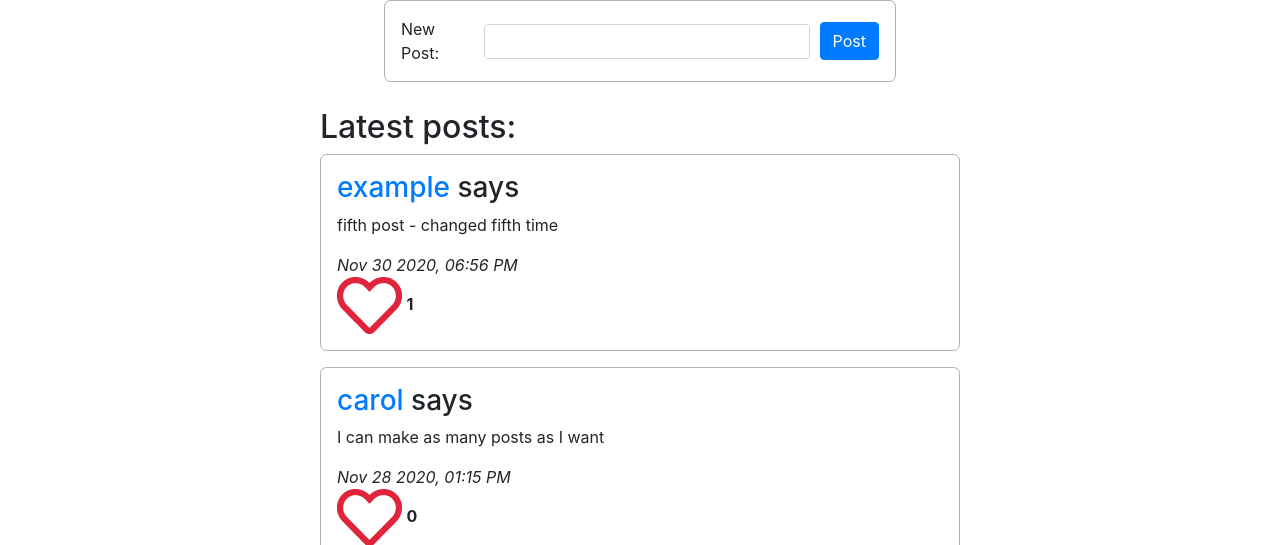
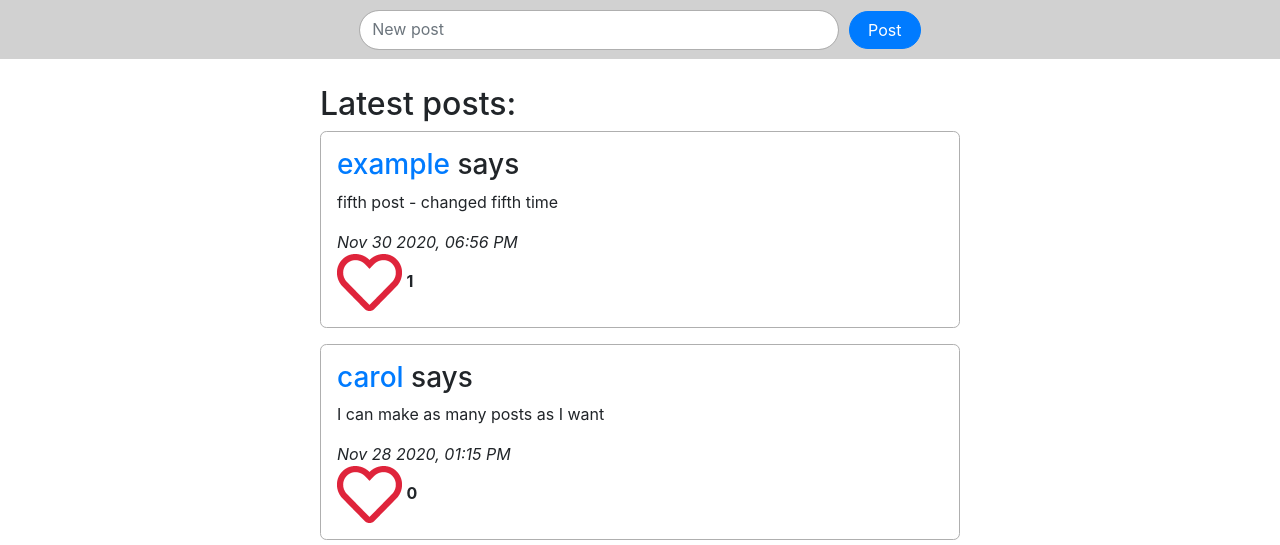
Before and after one commit to Matheus-IT/network, a Django app: page / in a window 1280 px wide. Shown: the part 56-601 px from the top of the page. Run offline with Django 3.2, Linux system fonts and the light colour scheme; a user stored in the database is signed in; data comes from the database, SQL or seed files in the repository; both versions use the stored data as it was after the commit; some libraries are stand-ins or nearby versions.

Commit message:
Design tweaks on index page

```diff
--- a/network/forms.py
+++ b/network/forms.py
@@ -6,7 +6,8 @@ class NewPostForm(forms.Form):
             'id': 'newPost',
             'class': 'form-control',
             'cols': 20,
-            'rows': 4
+            'rows': 4,
+            'placeholder': 'New post'
         }),
-        label='New Post'
+        label=''
     )
--- a/network/static/network/styles/js/indexForStyles.js
+++ b/network/static/network/styles/js/indexForStyles.js
@@ -1,15 +1,16 @@
 document.addEventListener('DOMContentLoaded', function() {
 	const newPost = document.querySelector('#newPost');
-	const newPostLabel = document.querySelector('.newPostArea label');
 	const postButton = document.querySelector('#submitNewPost');
 
+	const borderRadiusBefore = newPost.style.borderRadius;
+
 	newPost.addEventListener('focus', function() {
-		newPostLabel.style.display = 'none';
 		postButton.style.alignSelf = 'flex-end';
+		newPost.style.borderRadius = '0.4em';
 	});
 
 	newPost.addEventListener('focusout', function() {
 		postButton.style.alignSelf = 'center';
-		newPostLabel.style.display = 'block';
+		newPost.style.borderRadius = borderRadiusBefore;
 	});
 });
--- a/network/static/network/styles/sass/_globals.scss
+++ b/network/static/network/styles/sass/_globals.scss
@@ -10,6 +10,7 @@ html {
 
 // COLORS
 $gray: rgb(175, 175, 175);
+$light_gray: rgb(209, 209, 209);
 
 // ANIMATIONS
 $flutteredAnimation: cubic-bezier(.68,-0.55,.27,1.55);
--- a/network/static/network/styles/sass/_indexView.scss
+++ b/network/static/network/styles/sass/_indexView.scss
@@ -1,33 +1,36 @@
-.newPostArea {
+.newPostForm {
 	display: flex;
-	justify-content: space-between;
+	justify-content: center;
 	align-items: center;
 
-	width: 40%;
+	width: 100%;
 	min-height: 55px;
-	margin: auto;
 	margin-bottom: 1.6em;
-	padding: 1em;
+	padding: 0.6em;
 
-	border-radius: 0.4em;
-	border: 0.075em solid $gray;
-
-	label {
-		margin: 0;
-		min-width: 4.6em;
-		transition: all 250ms $flutteredAnimation;
-	}
+	background-color: $light_gray;
 
 	#newPost {
-		margin: 0 0.6em;
-		width: 85%;
-		height: 2.1875em;
+		margin-right: 0.6em;
+		width: 30em;
+		height: 2.5em;
 		resize: none;
 
-		transition: height 250ms $flutteredAnimation;
+		border-radius: 3.125em;
+		border: 0.075em solid $gray;
+
+		transition: all 250ms $flutteredAnimation;
 
 		&:focus {
 			height: 9.375em;
+			width: 34em;
 		}
 	}
+
+	#submitNewPost {
+		width: 4.5em;
+		border-radius: 3.125em;
+
+		transition: all 250ms ease-in-out;
+	}
 }
--- a/network/static/network/styles/styles.css
+++ b/network/static/network/styles/styles.css
@@ -8,32 +8,33 @@ html {
   box-sizing: border-box;
 }
 
-.newPostArea {
+.newPostForm {
   display: flex;
-  justify-content: space-between;
+  justify-content: center;
   align-items: center;
-  width: 40%;
+  width: 100%;
   min-height: 55px;
-  margin: auto;
   margin-bottom: 1.6em;
-  padding: 1em;
-  border-radius: 0.4em;
+  padding: 0.6em;
+  background-color: #d1d1d1;
+}
+.newPostForm #newPost {
+  margin-right: 0.6em;
+  width: 30em;
+  height: 2.5em;
+  resize: none;
+  border-radius: 3.125em;
   border: 0.075em solid #afafaf;
-}
-.newPostArea label {
-  margin: 0;
-  min-width: 4.6em;
   transition: all 250ms cubic-bezier(0.68, -0.55, 0.27, 1.55);
 }
-.newPostArea #newPost {
-  margin: 0 0.6em;
-  width: 85%;
-  height: 2.1875em;
-  resize: none;
-  transition: height 250ms cubic-bezier(0.68, -0.55, 0.27, 1.55);
+.newPostForm #newPost:focus {
+  height: 9.375em;
+  width: 34em;
 }
-.newPostArea #newPost:focus {
-  height: 9.375em;
+.newPostForm #submitNewPost {
+  width: 4.5em;
+  border-radius: 3.125em;
+  transition: all 250ms ease-in-out;
 }
 
 .profileContainer {
--- a/network/templates/network/index.html
+++ b/network/templates/network/index.html
@@ -21,12 +21,12 @@
 
 {% block body %}
     {% if user.is_authenticated %}
-        <form action="{% url 'index' %}" method="POST" class="newPostArea">
+        <form action="{% url 'index' %}" method="POST" class="newPostForm">
             {% csrf_token %}
 
             {{ new_post_form }}
 
-            <button id="submitNewPost" class="btn btn-primary" button>Post</button>
+            <button id="submitNewPost" class="btn btn-primary">Post</button>
         </form>
     {% endif %}
 
```
Also changed, not shown: db.sqlite3, 1 other file.
